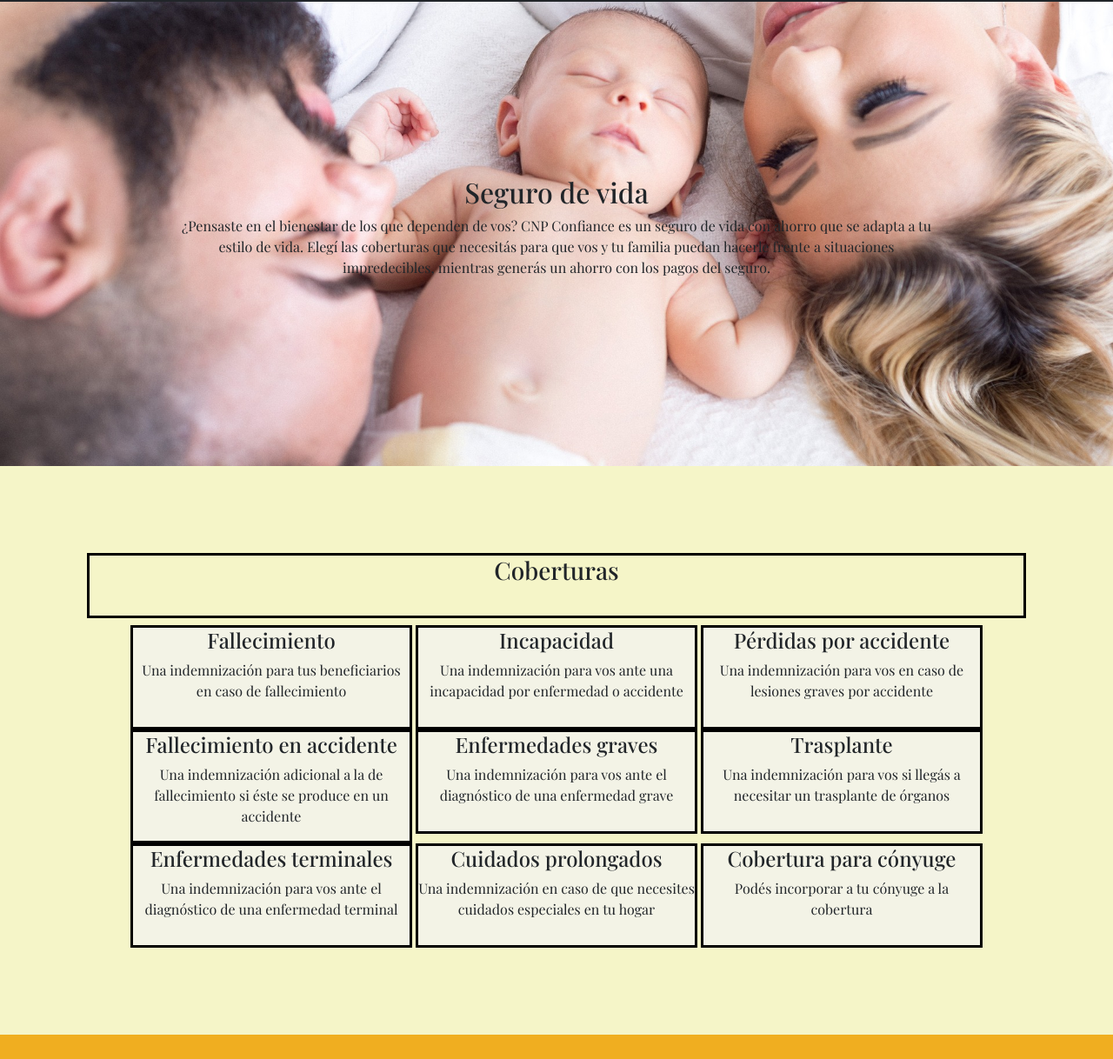
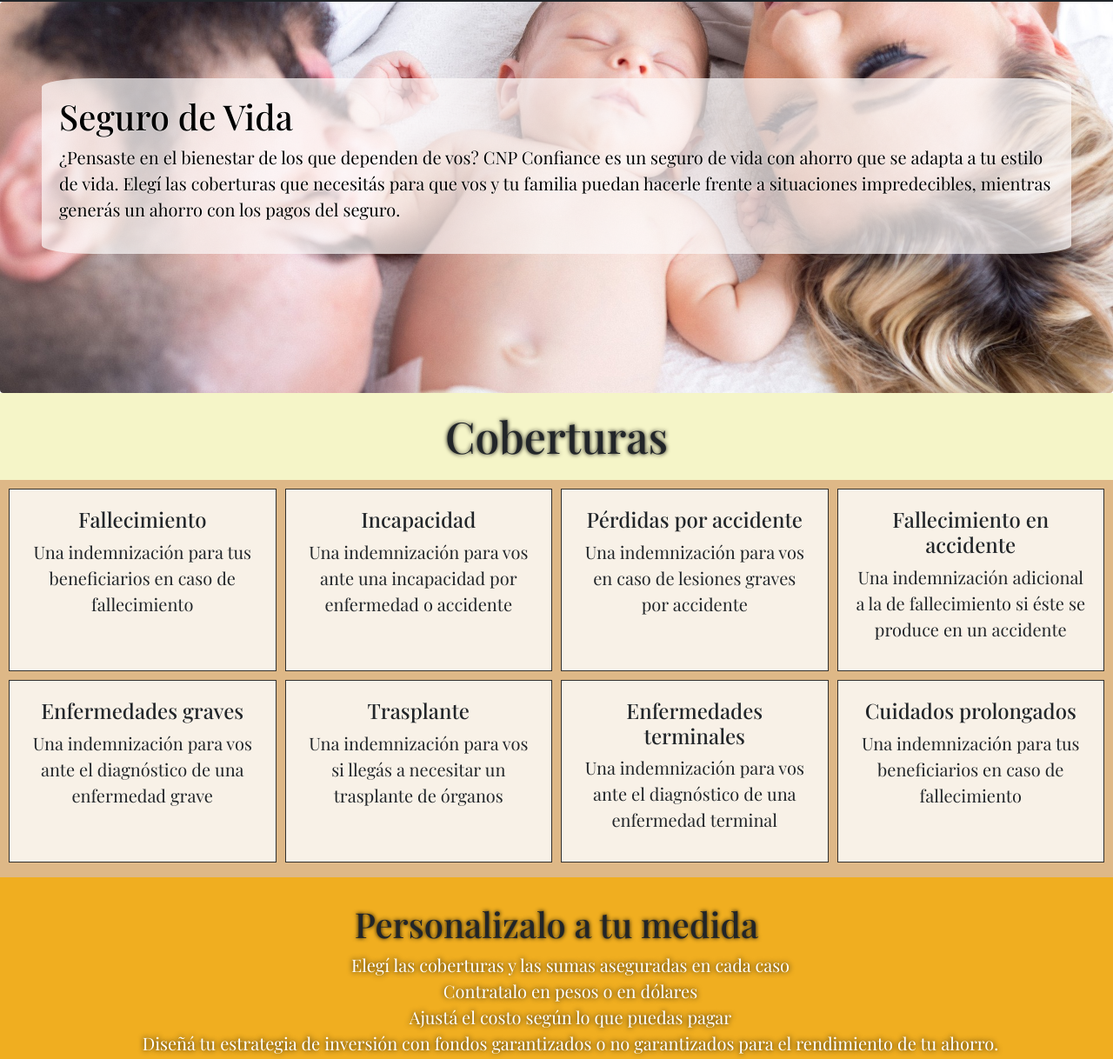
Before and after one commit to MatiasMaranzana/MatiasMaranzana, a plain HTML site: page paginas/seguros de vida.html in a window 1280 px wide. Shown: the part 74-1292 px from the top of the page at 87% size. Drawn offline with nearby package versions, Linux system fonts and the light colour scheme; a web font is replaced by a local one.

Commit message:
se agregaron media querys a pagina de seguros de vida, se termino de hacer responsive accidentes personales y seguros de vida

```diff
--- a/estilos.css
+++ b/estilos.css
@@ -93,7 +93,26 @@ footer h5 a {
     letter-spacing: 15px;
     font-size: 70px;
 }
-
+.accidentes {
+    background-image: url(/multimedia/ap.jpg);
+    background-position: center;
+    background-size: cover;
+    height: 450px;
+}
+.accidentesTexto {
+    background-color: rgba(253, 249, 249, 0.7);
+    width: 100%;
+    margin-top: 40px;
+    text-shadow: 0 0 2px white;
+    padding: 20px;
+    border-radius: 5%;
+}
+.accidentesTexto h1 {
+    font-size: 40px;
+}
+.accidentesTexto p {
+    font-size: 20px;
+}
 .ap
 {
     background-image: url(multimedia/ap.jpg);
@@ -103,68 +122,106 @@ footer h5 a {
     text-align:center;
     vertical-align:sub;
     padding: 200px;
-      font-family: "Playfair Display", serif;
 }
-.coberturasadicionalesap
+.coberturasAdicionalesAp
 {
     background-color: rgb(240, 174, 32);
     background-position: center center;
     text-align: center;
-    padding: 100px;
-    font-family: "Playfair Display", serif;
+    padding: 30px;
+
 }
-.coberturasadicionalesap li{
+.coberturasAdicionalesAp h3 {
+    font-size: 40px;
+}
+.coberturasAdicionalesAp li{
     list-style: none;
+    font-size: 20PX;
+    padding: 8px;
 }
 
-.vida
+.seguroDeVida
 {
     background-image: url(multimedia/vida.jpg);
     background-position: center center;
     background-repeat: no-repeat;
     background-size: cover;
-      text-align:center;
     vertical-align:sub;
     padding: 200px;
-      font-family: "Playfair Display", serif;
+    height: 450px;
+}
+.seguroDeVidaTexto {
+    background-color: rgba(253, 249, 249, 0.7);
+    width: 100%;
+    margin-top: 40px;
+    text-shadow: 0 0 2px white;
+    padding: 20px;
+    border-radius: 5%;
+}
+.seguroDeVidaTexto h1 {
+    font-size: 40px;
+}
+.seguroDeVidaTexto p {
+    font-size: 20px;
+}
+.coberturas h2{
+    background-color: rgb(245, 245, 200);
+    font-size: 50px;
+    text-align: center;
+    text-shadow: 0 0 5px black
+}
+.coberturas h2{
+        margin-bottom: 0;
+        padding: 20px;
+}
+
+.coberturasVarias {
+    display: grid;
+    grid-template-columns: 1fr
+    grid-template-rows: repeat(8, 100px);
+    background-color: burlywood;
+    padding: 10px;
+    grid-gap: 10px;
+}
+@media only screen and (min-width: 899px) {
+    .coberturasVarias {
+        grid-template-columns: 1fr 1fr;
+        grid-template-rows: repeat(4, 23%)
+    }
+}
+@media only screen and (min-width: 1200px) {
+    .coberturasVarias {
+        grid-template-columns: 1fr 1fr 1fr 1fr;
+        grid-template-rows: repeat(2, 48%)
+    }
+}
+.cob {
+    background-color: rgba(255, 255, 255, 0.8);
+    border: 1px solid rgba(0, 0, 0, 0.8);
+    padding: 20px;
+    font-size: 20px;
+    text-align: center;
+    height: auto;
 }
 .personalizalo
 {
     background-color: rgb(240, 174, 32);
     background-position: center center;
     text-align: center;
-    padding: 100px;
+    padding: 30px;
     font-family: "Playfair Display", serif;
 
 }
+.personalizalo h3 {
+    font-size: 40px;
+    text-shadow: 0 0 5px black;
+}
+
 .personalizalo li{
     list-style: none;
-}
-section
-{
-    background-color: rgb(245, 245, 200);
-    background-position: center center;
-    text-align: center;
-    padding: 100px;
-    font-family: "Playfair Display", serif;
-
-}
-section h3
-{border: 3px solid black;
-height: 75px;
- width:100% ;
- text-align: center center;
-}
-
-
-section div
-{
-    border: 3px solid black;
-    display: inline-table;
-    height: 120px;
-    width: 30%;
-    background-color:rgb(243, 243, 230) ;
-    text-align: center center;
+    font-size: 20px;
+    color: white;
+    text-shadow: 0 0 6px black;
 }
 .retiro
 {
--- a/paginas/seguros de vida.html
+++ b/paginas/seguros de vida.html
@@ -40,49 +40,49 @@
             </div>
           </nav>
     </header>
-    <div class="vida">
-        <h2>Seguro de vida</h2>
+    <div class="mt-0 p-5 bg-primary text-black rounded seguroDeVida">
+      <div class="seguroDeVidaTexto">
+      <h1>Seguro de Vida</h1>
       <p>¿Pensaste en el bienestar de los que dependen de vos? CNP Confiance es un seguro de vida con ahorro que se adapta a tu estilo de vida. Elegí las coberturas que necesitás para que vos y tu familia puedan hacerle frente a situaciones impredecibles, mientras generás un ahorro con los pagos del seguro.</p>
     </div>
-    <section>
-        <h3>Coberturas</h3>
-        <div>
+    </div>
+    <div class="coberturas">
+      <h2>Coberturas</h2>
+    </div>
+      <div class="coberturasVarias">
+        <div class="cob">
           <h4>Fallecimiento</h4>
           <p>Una indemnización para tus beneficiarios en caso de fallecimiento</p>
         </div>
-        <div>
+        <div class="cob">
           <h4>Incapacidad</h4>
           <p>Una indemnización para vos ante una incapacidad por enfermedad o accidente</p>
         </div>
-        <div>
+        <div class="cob">
           <h4>Pérdidas por accidente</h4>
           <p>Una indemnización para vos en caso de lesiones graves por accidente</p>
         </div>
-        <div>
+        <div class="cob">
           <h4>Fallecimiento en accidente</h4>
           <p>Una indemnización adicional a la de fallecimiento si éste se produce en un accidente</p>
         </div>
-        <div>
+        <div class="cob">
           <h4>Enfermedades graves</h4>
-            <p>Una indemnización para vos ante el diagnóstico de una enfermedad grave </p>
+          <p>Una indemnización para vos ante el diagnóstico de una enfermedad grave</p>
         </div>
-        <div>
+        <div class="cob">
           <h4>Trasplante</h4>
-            <p>Una indemnización para vos si llegás a necesitar un trasplante de órganos </p>
+          <p>Una indemnización para vos si llegás a necesitar un trasplante de órganos</p>
         </div>
-        <div>
+        <div class="cob">
           <h4>Enfermedades terminales</h4>
           <p>Una indemnización para vos ante el diagnóstico de una enfermedad terminal</p>
         </div>
-        <div>
+        <div class="cob">
           <h4>Cuidados prolongados</h4>
-            <p>Una indemnización en caso de que necesites cuidados especiales en tu hogar</p>
+          <p>Una indemnización para tus beneficiarios en caso de fallecimiento</p>
         </div>
-        <div>
-            <h4>Cobertura para cónyuge</h4>
-            <p>Podés incorporar a tu cónyuge a la cobertura</p>
     </div>
-    </section>
     <div class="personalizalo">
         <h3>Personalizalo a tu medida</h3>
         <ul>
```
Also changed, not shown: paginas/accidentes personales.html (+7 -6 lines). Lines whose indentation alone changed are shown as unchanged.
